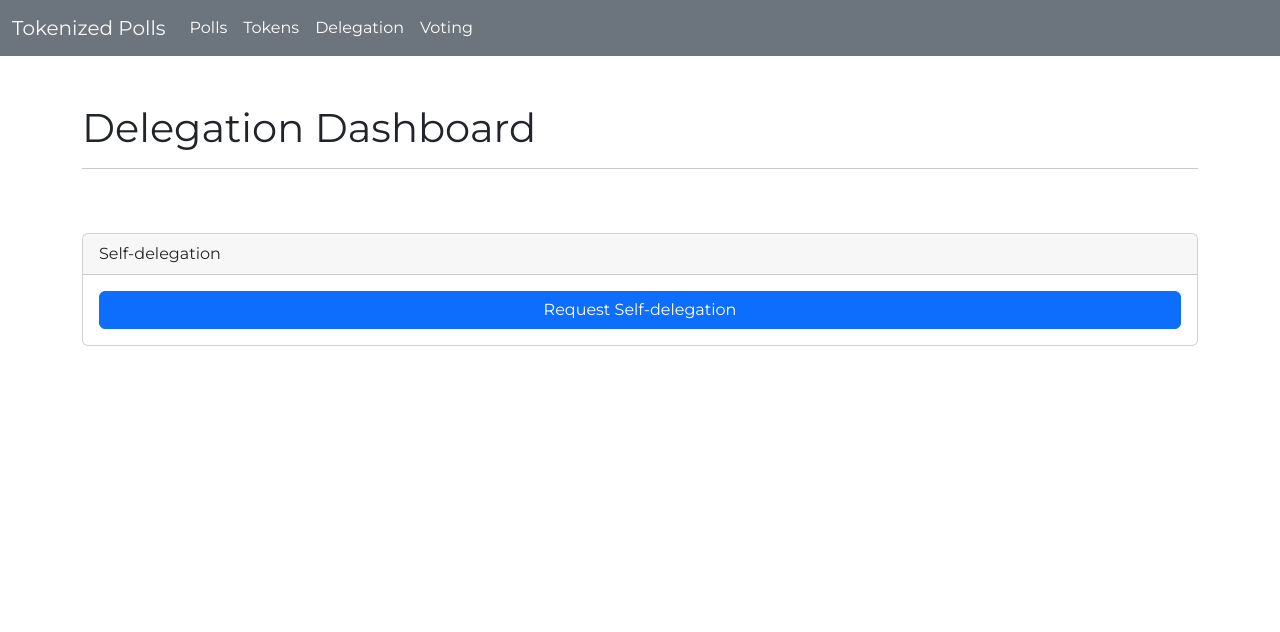
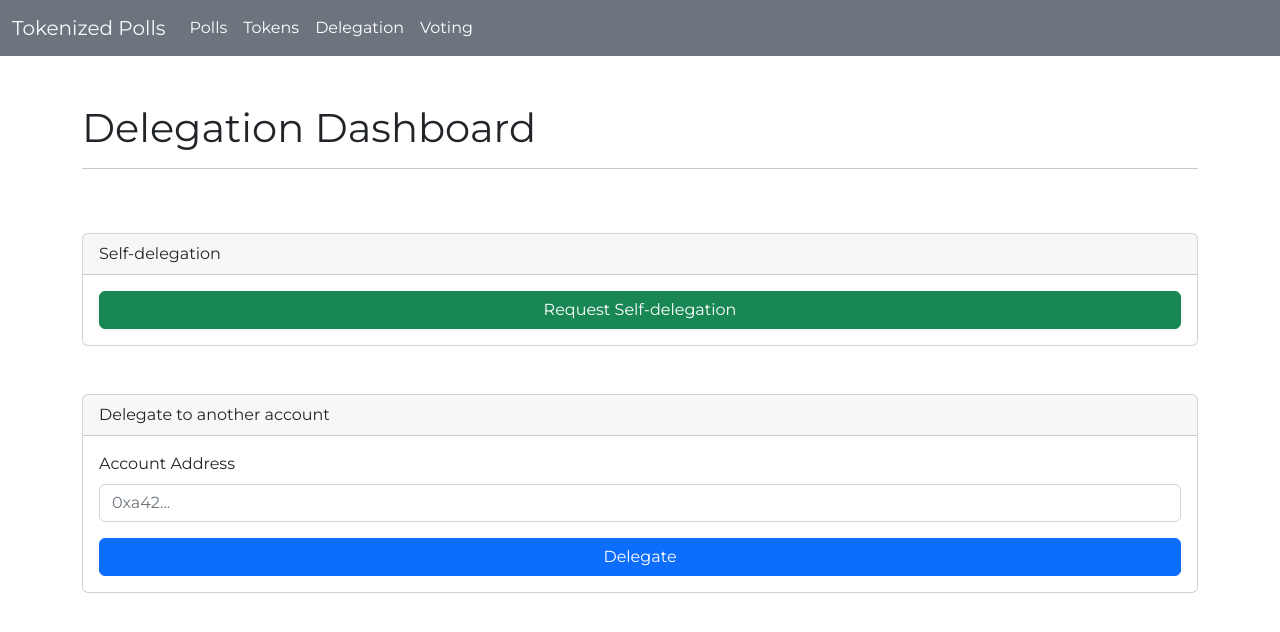
Before and after one commit to numoonchld/encode-club-weekend-project-4-client, an Angular app: page /delegation in a window 1280 px wide. Shown: the top 632 px of the page. Built offline with nearby package versions, Linux system fonts and the light colour scheme; no server answers.

Commit message:
implement delegation to address submitted in form

```diff
--- a/src/app/delegation/delegation.component.html
+++ b/src/app/delegation/delegation.component.html
@@ -8,14 +8,48 @@
     <div class="card-body d-flex flex-column gap-3 align-items-center">
       <button
         type="button"
-        class="btn btn-primary w-100"
+        class="btn btn-success w-100"
         (click)="delegateVotingToSelf()"
       >
         Request Self-delegation
       </button>
-      <div *ngIf="isDelegating === true" class="spinner-border" role="status">
+      <div
+        *ngIf="isSelfDelegating === true"
+        class="spinner-border"
+        role="status"
+      >
         <span class="visually-hidden">Loading...</span>
       </div>
     </div>
   </div>
+  <div class="card">
+    <div class="card-header">Delegate to another account</div>
+    <form
+      class="card-body d-flex flex-column gap-3"
+      [formGroup]="delegationForm"
+      (ngSubmit)="submitDelegation()"
+    >
+      <div class="">
+        <label for="delegationAddress" class="form-label"
+          >Account Address</label
+        >
+        <input
+          type="text"
+          class="form-control"
+          id="delegationAddress"
+          placeholder="0xa42..."
+          aria-describedby="delegationAddressInput"
+          formControlName="accountAddress"
+        />
+      </div>
+      <button type="submit" class="btn btn-primary w-100">Delegate</button>
+      <div
+        *ngIf="isDelegating === true"
+        class="spinner-border align-self-center"
+        role="status"
+      >
+        <span class="visually-hidden">Loading...</span>
+      </div>
+    </form>
+  </div>
 </div>
--- a/src/app/delegation/delegation.component.ts
+++ b/src/app/delegation/delegation.component.ts
@@ -1,6 +1,7 @@
 import { Component, OnInit } from '@angular/core'
-
+import { FormBuilder } from '@angular/forms'
 import { GoerliService } from '../goerli.service'
+import { ethers } from 'ethers'
 
 declare var window: any
 
@@ -10,17 +11,23 @@ declare var window: any
   styleUrls: ['./delegation.component.css'],
 })
 export class DelegationComponent implements OnInit {
+  isSelfDelegating: Boolean
   isDelegating: Boolean
+  delegationForm = this.fb.group({
+    accountAddress: [''],
+  })
 
-  constructor(private goerliService: GoerliService) {
+  constructor(private goerliService: GoerliService, private fb: FormBuilder) {
+    this.isSelfDelegating = false
     this.isDelegating = false
   }
 
   ngOnInit(): void {}
 
   async delegateVotingToSelf() {
-    this.isDelegating = true
+    this.isSelfDelegating = true
 
+    try {
       const { ethereum } = window
       await this.goerliService.checkWalletConnection(ethereum)
 
@@ -35,13 +42,59 @@ export class DelegationComponent implements OnInit {
             'Self-delegation successful!',
             `Txn Hash (Goerli): ${selfDelegationRequest.transactionHash}`,
           )
+          this.isSelfDelegating = false
+          return
+        }
+
+        window.alert('Self-delegation failed!')
+        this.isSelfDelegating = false
+        return
+      }
+    } catch (error) {
+      window.alert(error)
+      this.isSelfDelegating = false
+    }
+  }
+
+  async submitDelegation() {
+    const { accountAddress } = this.delegationForm.value
+    const extractedAddress: string = accountAddress!
+
+    if (!ethers.utils.isAddress(extractedAddress)) {
+      window.alert('Address seems to not be valid - please try again!')
+      return
+    }
+
+    console.log({ extractedAddress })
+
+    this.isDelegating = true
+
+    try {
+      const { ethereum } = window
+      await this.goerliService.checkWalletConnection(ethereum)
+
+      if (this.goerliService.isLoggedIn) {
+        const delegationRequest = await this.goerliService.delegateToAddress(
+          extractedAddress,
+          ethereum,
+        )
+
+        if (delegationRequest.status === 1) {
+          window.alert(
+            'Delegation successful!',
+            `Txn Hash (Goerli): ${delegationRequest.transactionHash}`,
+          )
           this.isDelegating = false
           return
         }
 
-      window.alert('Self-delegation failed!')
+        window.alert('Delegation failed!')
         this.isDelegating = false
         return
       }
+    } catch (error) {
+      window.alert(error)
+      this.isDelegating = false
     }
   }
+}
```
Lines whose indentation alone changed are shown as unchanged.
